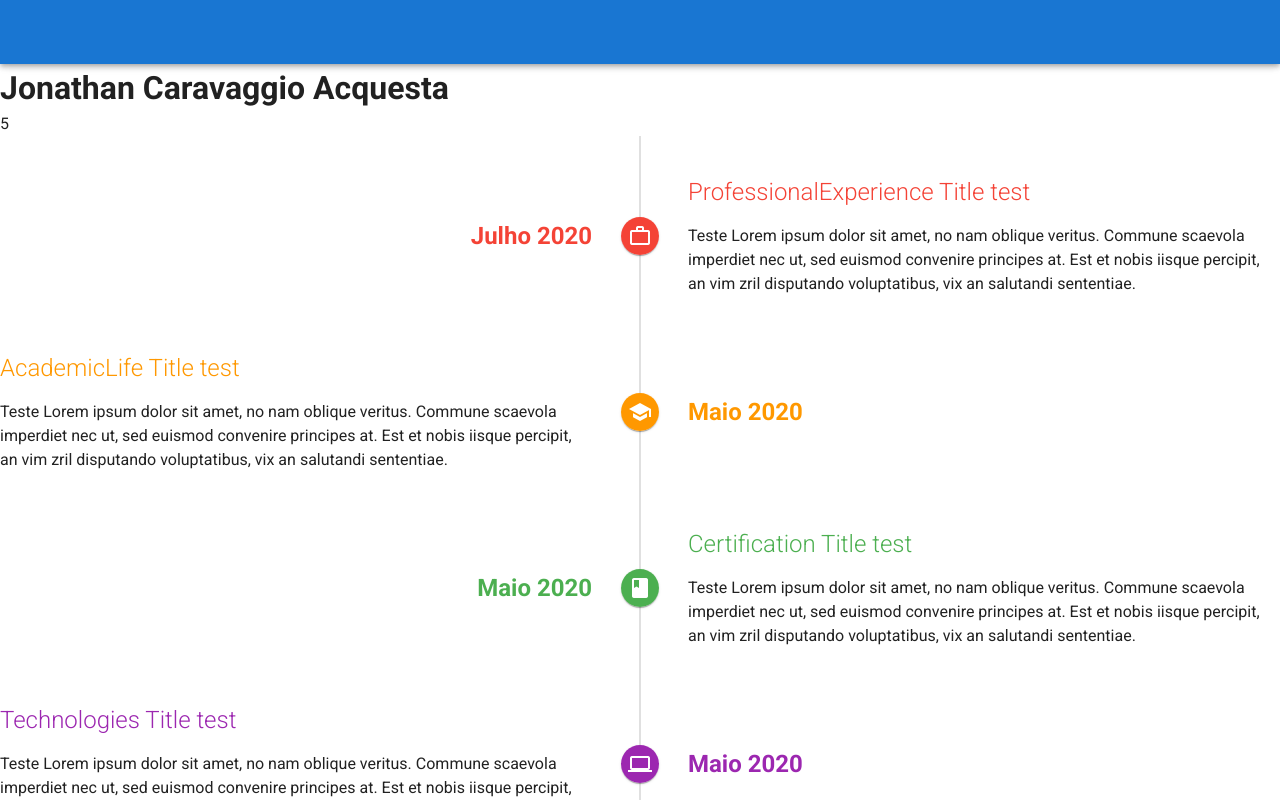
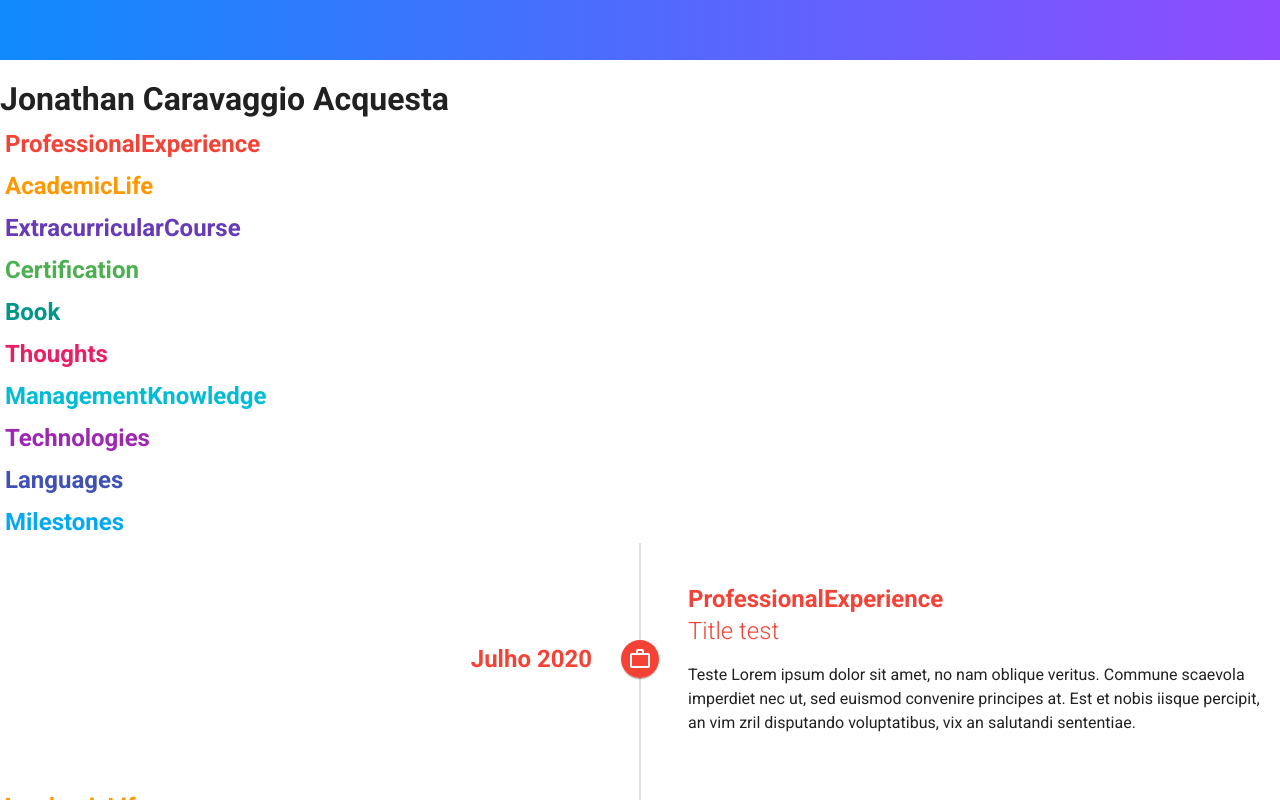
Before and after one commit to jonathan-acquesta/Personal-Page, a Vue app in the folder personal-page/: page /#/ in a window 1280 px wide. Shown: the top 800 px of the page. Built offline with nearby package versions, Linux system fonts and the light colour scheme.

Commit message:
Filter by subject

```diff
--- a/personal-page/src/App.vue
+++ b/personal-page/src/App.vue
@@ -1,7 +1,6 @@
 <template>
   <v-app>
-    <v-app-bar app color="primary" dark>
-    </v-app-bar>
+    <div class="nav-bar"></div>
     <v-content>
       <Home />
     </v-content>
@@ -23,3 +22,12 @@ export default {
   })
 };
 </script>
+
+<style>
+.nav-bar {
+    background: linear-gradient(-90deg, rgb(144, 75, 255), rgb(15, 138, 253));
+    height: 60px;
+    margin-bottom: 15px;
+}
+
+</style>
--- a/personal-page/src/components/Timeline.vue
+++ b/personal-page/src/components/Timeline.vue
@@ -1,8 +1,14 @@
 <template>
   <div class="hello">
-    <h1>{{ msg }}</h1>5
+    <h1>{{ msg }}</h1>
+
+<div class="filter" v-for="(category, index) in categoryType" :key="index">
+  <span v-if="category.enable" :class="`headline enableTitle font-weight-bold ${category.color}--text`" v-text="category.name" v-on:click="InvertSelection(category)"></span>
+  <span v-else :class="`headline disabledTitle font-weight-bold ${category.color}--text`" v-text="category.name" v-on:click="InvertSelection(category)"></span>
+</div>
+
     <v-timeline>
-        <v-timeline-item
+        <v-timeline-item v-show="history.category.enable"
           v-for="(history, i) in histories"
           :key="i"
           :color="history.category.color"
@@ -16,8 +22,12 @@
             ></span>
           </template>
           <div class="py-4">
+            <span
+              :class="`headline font-weight-bold ${history.category.color}--text`"
+              v-text="history.category.name"
+            ></span>
             <h2 :class="`headline font-weight-light mb-4 ${history.category.color}--text`">
-              {{ history.category.name }} {{ history.title }}</h2>
+              {{ history.title }}</h2>
             <div>
               {{ history.description }}
             </div>
@@ -39,7 +49,68 @@ export default {
       histories: [],
       selectedCategories: [],
       keyWord: [],
-      categoryType: {},
+      categoryType: {
+        professionalExperience: {
+          color: "red",
+          name: "ProfessionalExperience",
+          icon: "mdi-briefcase-outline",
+          enable: true
+        },
+        academicLife: {
+          color: "orange",
+          name: "AcademicLife",
+          icon: "mdi-school",
+          enable: true
+        },
+        courses: {
+          color: "deep-purple",
+          name: "ExtracurricularCourse",
+          icon: "mdi-seal-variant",
+          enable: true
+        },
+        certifications: {
+          color: "green",
+          name: "Certification",
+          icon: "mdi-book-variant",
+          enable: true
+        },
+        books: {
+          color: "teal",
+          name: "Book",
+          icon: "mdi-book-open-page-variant",
+          enable: true
+        },
+        thoughts: {
+          color: "pink",
+          name: "Thoughts",
+          icon: "mdi-head-snowflake-outline",
+          enable: true
+        },
+        managementKnowledge: {
+          color: "cyan",
+          name: "ManagementKnowledge",
+          icon: "mdi-account-group",
+          enable: true
+        },
+        technologies: {
+          color: "purple",
+          name: "Technologies",
+          icon: "mdi-laptop",
+          enable: true
+        },
+        languages: {
+          color: "indigo",
+          name: "Languages",
+          icon: "mdi-account-voice",
+          enable: true
+        },
+        milestones: {
+          color: "light-blue",
+          name: "Milestones",
+          icon: "mdi-flag-checkered",
+          enable: true
+        }
+      },
       months: [
         "Janeiro",
         "Fevereiro",
@@ -57,59 +128,6 @@ export default {
     };
   },
   mounted() {
-    this.categoryType = {
-      professionalExperience: {
-        color: "red",
-        name: "ProfessionalExperience",
-        icon: "mdi-briefcase-outline"
-      },
-      academicLife: {
-        color: "orange",
-         name: "AcademicLife",
-          icon: "mdi-school"
-      },
-      courses: {
-        color: "deep-purple",
-        name: "ExtracurricularCourse",
-        icon: "mdi-seal-variant"
-      },
-      certifications: {
-        color: "green",
-        name: "Certification",
-        icon: "mdi-book-variant"
-      },
-      books: {
-        color: "teal",
-        name: "Book",
-        icon: "mdi-book-open-page-variant"
-      },
-      thoughts: {
-        color: "pink",
-        name: "Thoughts",
-        icon: "mdi-head-snowflake-outline"
-      },
-      managementKnowledge: {
-        color: "cyan",
-        name: "ManagementKnowledge",
-        icon: "mdi-account-group"
-      },
-      technologies: {
-        color: "purple",
-        name: "Technologies",
-        icon: "mdi-laptop"
-      },
-      languages: {
-        color: "indigo",
-        name: "Languages",
-        icon: "mdi-account-voice"
-      },
-      milestones: {
-        color: "light-blue",
-        name: "Milestones",
-        icon: "mdi-flag-checkered"
-      }
-    };
-
     this.histories.push({
       date: new Date("2020-07-20 00:33:00"),
       category: this.categoryType.professionalExperience,
@@ -202,6 +220,10 @@ export default {
     formatePeriod(date)
     {
       return this.months[date.getMonth()] + " " + date.getFullYear();
+    },
+    InvertSelection(category)
+    {
+        category.enable = !category.enable;
     }
   },
 };
@@ -209,5 +231,16 @@ export default {
 
 <!-- Add "scoped" attribute to limit CSS to this component only -->
 <style scoped>
+  .filter{
+    padding: 5px;
+  }
 
+  .enableTitle{
+    cursor: pointer;
+  }
+
+  .disabledTitle{
+    opacity: 0.4;
+    cursor: pointer;
+  }
 </style>
```
